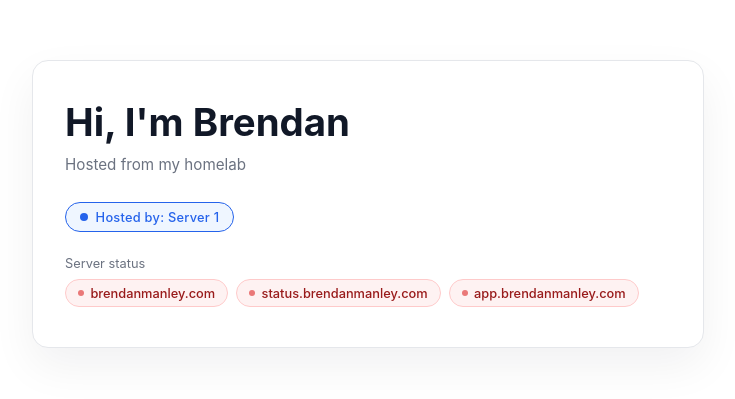
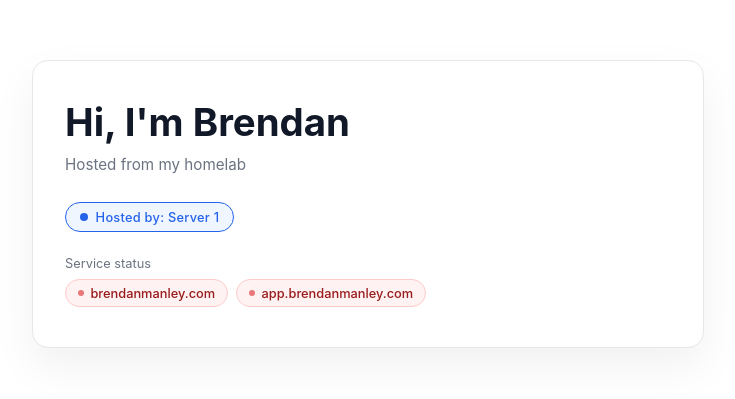
Before and after one commit to spicyhek/homelab-hosted-personal-site, a plain HTML site: page site/index.html in a window 1280 px wide. Shown: the part 196-595 px from the top of the page, without its empty margins (272-1007 px from the left). Drawn offline with Linux system fonts and the light colour scheme; no server answers.

Commit message:
small change

```diff
--- a/site/index.html
+++ b/site/index.html
@@ -15,8 +15,12 @@
           <span class="server-dot"></span>
           <span>Hosted by: <span id="server-name"></span></span>
         </div>
-        <p class="muted server-status-label">Server status</p>
-        <div class="server-status-list" id="server-status-list" aria-label="Server status"></div>
+        <p class="muted server-status-label">Service status</p>
+        <div
+          class="server-status-list"
+          id="server-status-list"
+          aria-label="Server status"
+        ></div>
       </section>
     </main>
 
--- a/site/servers.json
+++ b/site/servers.json
@@ -1,5 +1,4 @@
 [
   { "name": "brendanmanley.com", "host": "brendanmanley.com" },
-  { "name": "status.brendanmanley.com", "host": "status.brendanmanley.com" },
   { "name": "app.brendanmanley.com", "host": "app.brendanmanley.com" }
 ]
```
Also changed, not shown: README.md.
